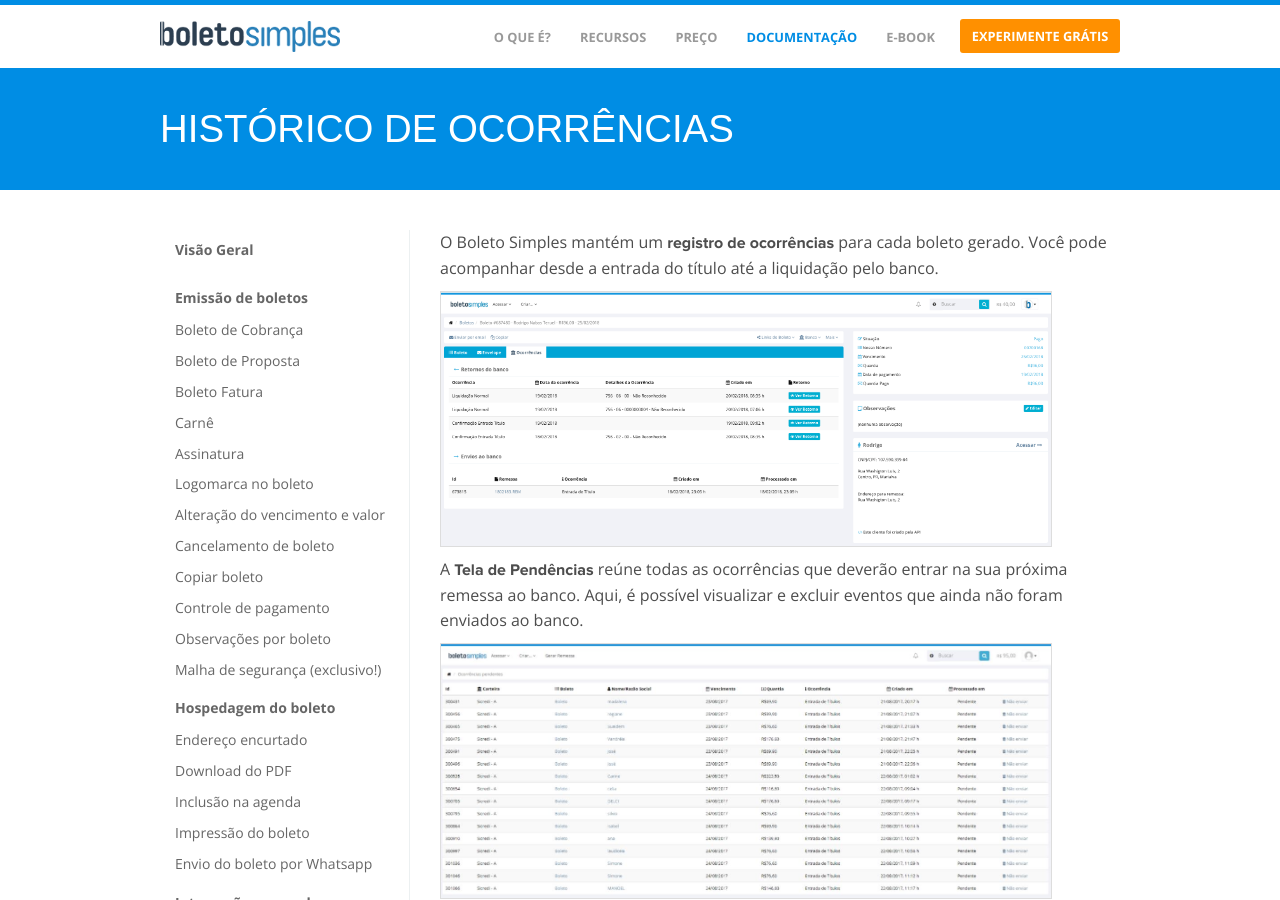
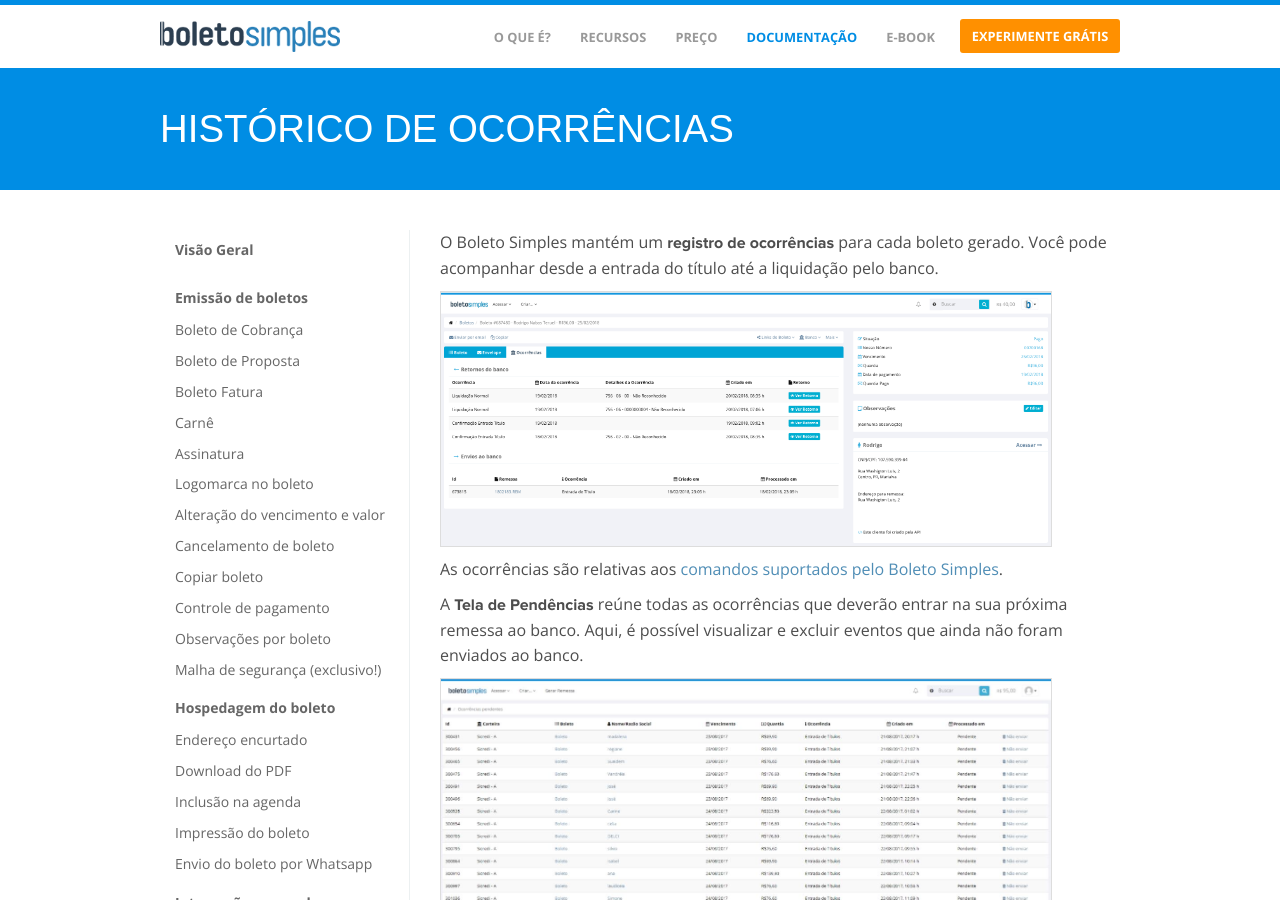
Before and after one commit to BoletoSimples/boletosimples-features, a Jekyll site: the page built from integracao-com-os-bancos/historico-de-ocorrencias.markdown, in a window 1280 px wide and 900 px high. Built offline with Jekyll 4.4.1, drawn with Linux system fonts in a browser that asks for light colours.

Commit message:
Updated Historico De Ocorrencias

```diff
--- a/integracao-com-os-bancos/historico-de-ocorrencias.markdown
+++ b/integracao-com-os-bancos/historico-de-ocorrencias.markdown
@@ -8,6 +8,8 @@
 
 ![ocorrencia ok.png](/uploads/ocorrencia%20ok.png)
 
+As ocorrências são relativas aos [comandos suportados pelo Boleto Simples](http://boletosimples-features.siteleaf.net/integracao-com-os-bancos/notificacoes-suportadas/).
+
 A **Tela de Pendências** reúne todas as ocorrências que deverão entrar na sua próxima remessa ao banco.
 Aqui, é possível visualizar e excluir eventos que ainda não foram enviados ao banco.
 
```
